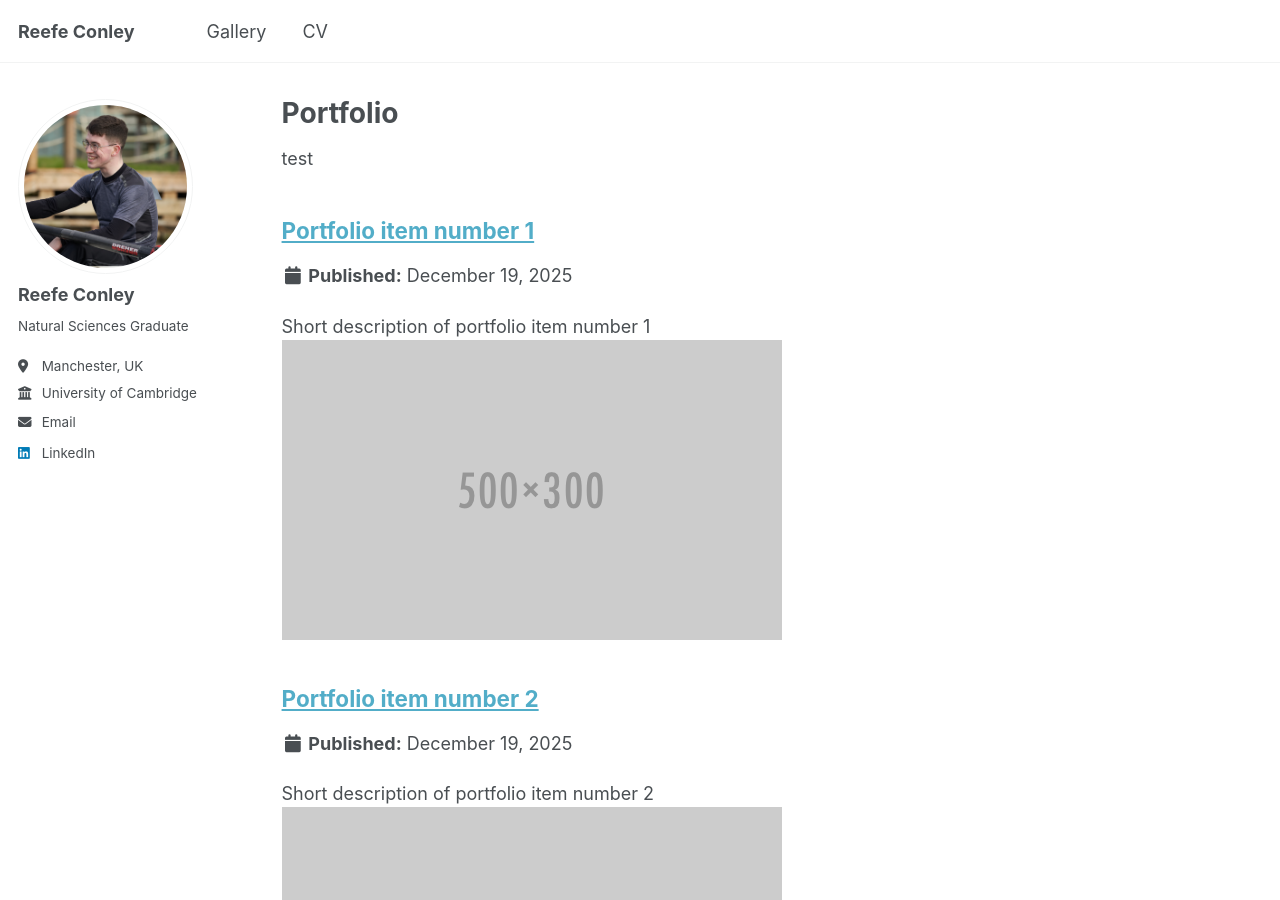
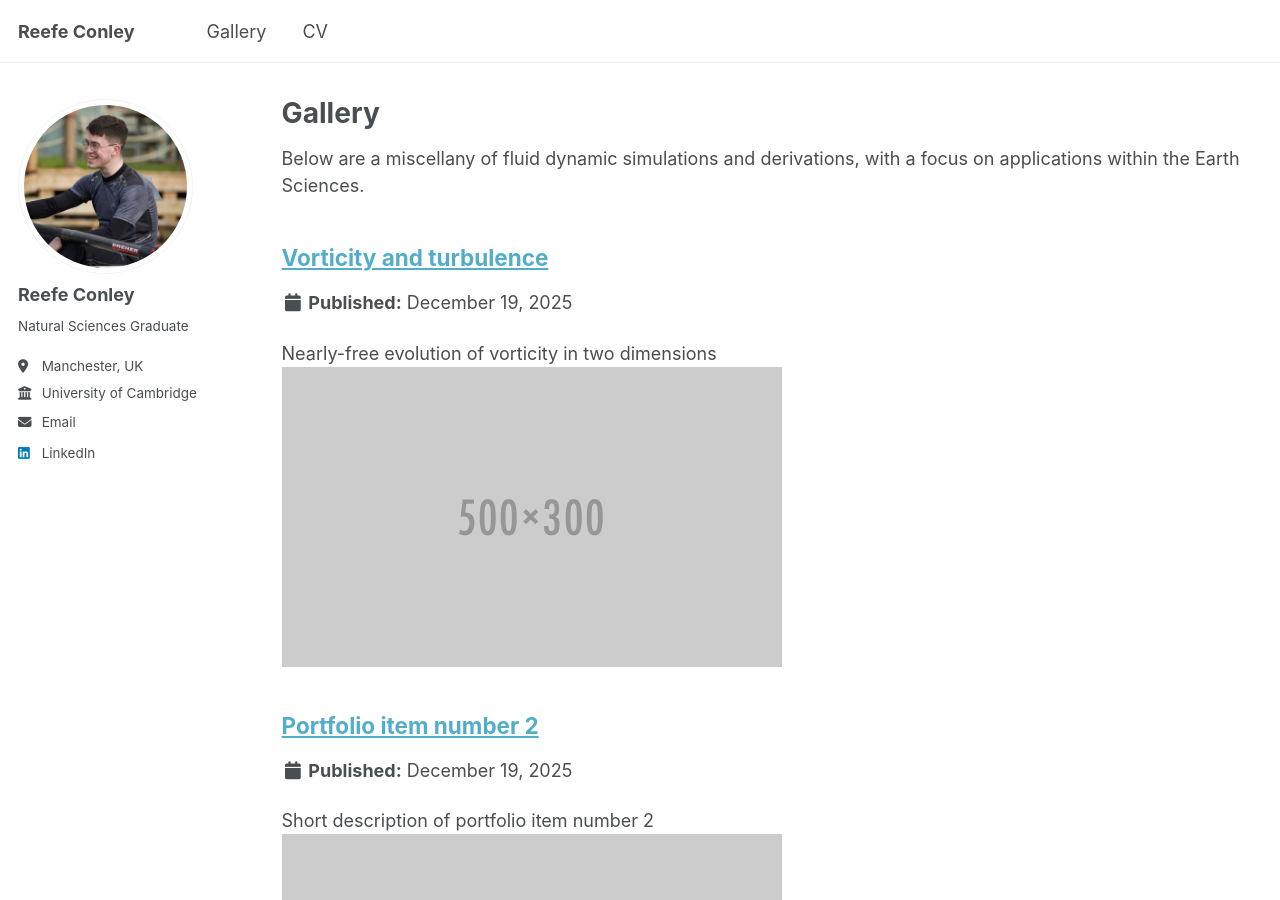
Before and after one commit to reefeconley/reefeconley.github.io, a Jekyll site: the page built from _pages/portfolio.md, in a window 1280 px wide and 900 px high. Built offline with Jekyll 4.4.1, drawn with Linux system fonts in a browser that asks for light colours; a script that is not in the unit is left out.

Commit message:
gallery update

```diff
--- a/_pages/portfolio.md
+++ b/_pages/portfolio.md
@@ -1,13 +1,13 @@
 ---
 layout: archive
-title: "Portfolio"
+title: "Gallery"
 permalink: /portfolio/
 author_profile: true
 ---
 
 {% include base_path %}
 
-test
+Below are a miscellany of fluid dynamic simulations and derivations, with a focus on applications within the Earth Sciences.
 
 {% for post in site.portfolio %}
   {% include archive-single.html %}
--- a/_portfolio/portfolio-1.md
+++ b/_portfolio/portfolio-1.md
@@ -1,6 +1,6 @@
 ---
-title: "Portfolio item number 1"
-excerpt: "Short description of portfolio item number 1<br/><img src='/images/500x300.png'>"
+title: "Vorticity and turbulence"
+excerpt: "Nearly-free evolution of vorticity in two dimensions<br/><img src='/images/500x300.png'>"
 collection: portfolio
 ---
 
```
Also changed, not shown: images/vorticity/vorticity.png (added), 3 other files.
